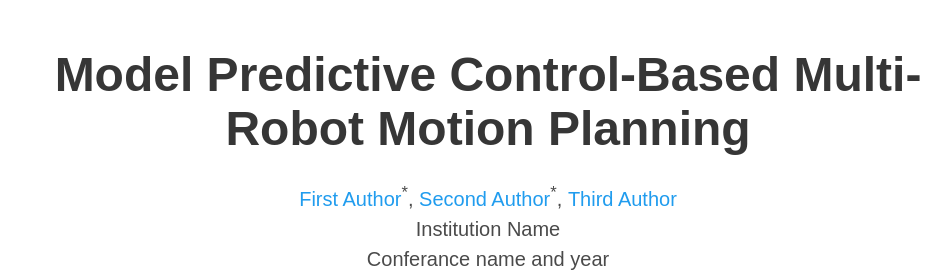
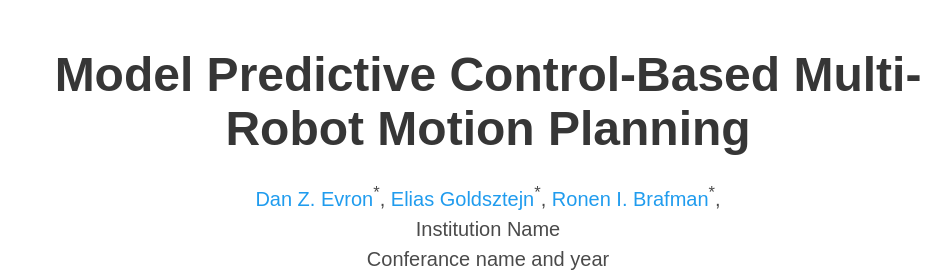
Before and after one commit to Dan7171/multi-robot-mpc, a plain HTML site: page index.html in a window 1280 px wide. Shown: the top 278 px of the page, without its empty margins (152-1103 px from the left). Drawn offline with nearby package versions, Linux system fonts and the light colour scheme; some icons are missing; a web font is replaced by a local one.

Commit message:
Update index.html

```diff
--- a/index.html
+++ b/index.html
@@ -56,11 +56,11 @@
             <div class="is-size-5 publication-authors">
               <!-- Paper authors -->
               <span class="author-block">
-                <a href="FIRST AUTHOR PERSONAL LINK" target="_blank">First Author</a><sup>*</sup>,</span>
+                <a href="FIRST AUTHOR PERSONAL LINK" target="_blank">Dan Z. Evron</a><sup>*</sup>,</span>
                 <span class="author-block">
-                  <a href="SECOND AUTHOR PERSONAL LINK" target="_blank">Second Author</a><sup>*</sup>,</span>
+                  <a href="SECOND AUTHOR PERSONAL LINK" target="_blank">Elias Goldsztejn</a><sup>*</sup>,</span>
                   <span class="author-block">
-                    <a href="THIRD AUTHOR PERSONAL LINK" target="_blank">Third Author</a>
+                    <a href="THIRD AUTHOR PERSONAL LINK" target="_blank">Ronen I. Brafman</a><sup>*</sup>,</span>
                   </span>
                   </div>
 
```
